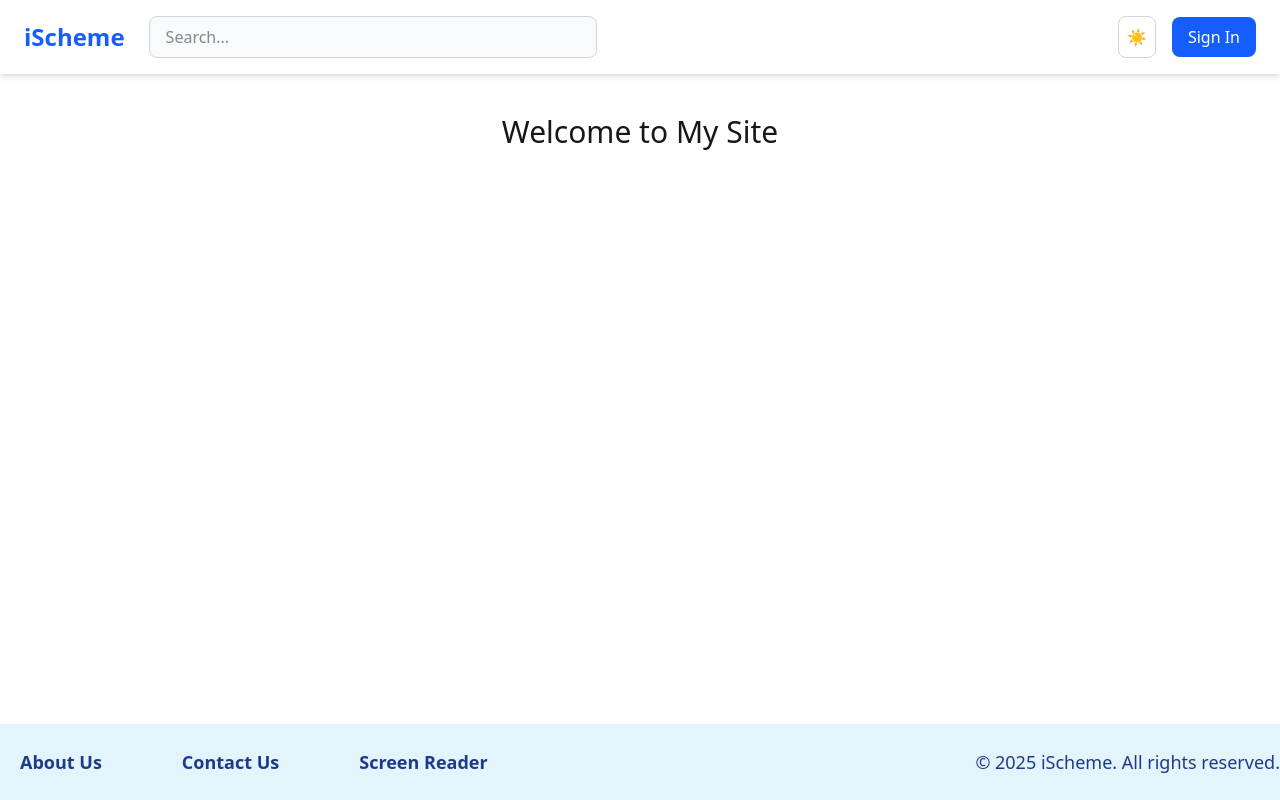
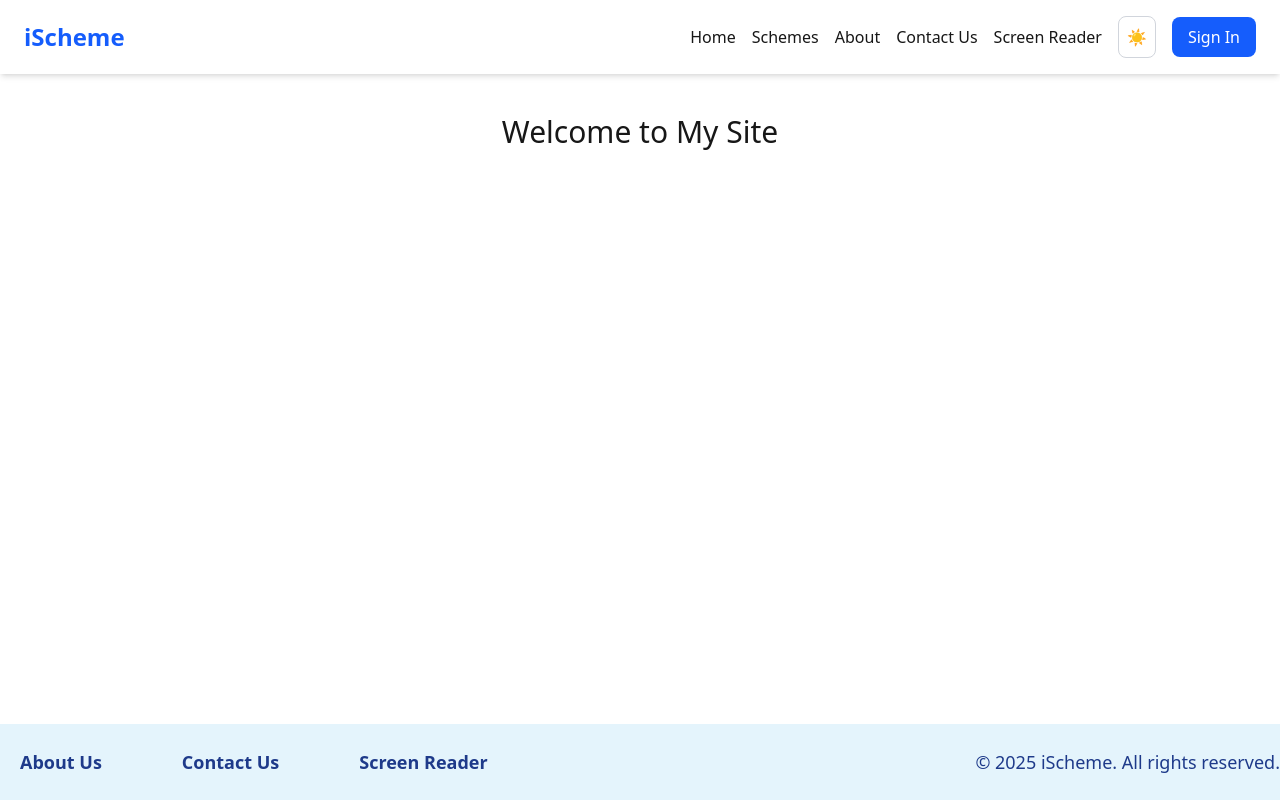
Before and after one commit to AssassinMaeve/iScheme, a Next.js app: page / in a window 1280 px wide. Built offline with nearby package versions, Linux system fonts and the light colour scheme.

Commit message:
navbar updated

```diff
--- a/package.json
+++ b/package.json
@@ -9,6 +9,7 @@
     "lint": "eslint"
   },
   "dependencies": {
+    "framer-motion": "^12.23.16",
     "next": "15.5.3",
     "next-theme": "^0.1.5",
     "next-themes": "^0.4.6",
--- a/src/app/components/NavBar.tsx
+++ b/src/app/components/NavBar.tsx
@@ -1,5 +1,6 @@
 "use client";
-
+import Link from "next/link";
+import { motion } from "framer-motion";
 import { useTheme } from "next-themes";
 import { useState, useEffect } from "react";
 
@@ -9,38 +10,64 @@ export default function Navbar() {
 
   useEffect(() => setMounted(true), []);
 
+  const navLinks = [
+                    { name: "Home", href: "/" },
+                    { name: "Schemes", href: "/schemes" },
+                    { name: "About", href: "/about" },
+                    { name: "Contact Us", href: "/contact" },
+                    { name: "Screen Reader", href: "/reader" },
+];
+
   return (
-    <nav className="flex items-center justify-between px-6 py-4 shadow-md bg-white dark:bg-gray-900">
+    <nav className="navbar flex items-center justify-between px-6 py-4 shadow-md">
       {/* Logo */}
-      <div className="text-2xl font-bold text-blue-600 dark:text-blue-400">
+      <motion.div
+        initial={{ opacity: 0, y: -20 }}
+        animate={{ opacity: 1, y: 0 }}
+        transition={{ duration: 0.6 }}
+        className="text-2xl font-bold text-blue-600 dark:text-blue-400"
+      >
         iScheme
-      </div>
-
-      {/* Search Bar */}
-      <div className="flex-1 mx-6">
-        <input
-          type="text"
-          placeholder="Search..."
-          className="w-full max-w-md px-4 py-2 rounded-lg border border-gray-300 dark:border-gray-700 bg-gray-50 dark:bg-gray-800 text-gray-900 dark:text-gray-100 focus:outline-none"
-        />
-      </div>
+      </motion.div>
 
       {/* Right Section */}
       <div className="flex items-center space-x-4">
+        {navLinks.map((link, index) => (
+          <motion.div
+            key={link.name}
+            initial={{ opacity: 0, y: -10 }}
+            animate={{ opacity: 1, y: 0 }}
+            transition={{ delay: index * 0.1, duration: 0.4 }}
+          >
+            <Link
+              href={"#"}
+              className="transition-colors duration-300 hover:text-blue-600 dark:hover:text-blue-400"
+            >
+              {link.name}
+            </Link>
+          </motion.div>
+        ))}
+
         {/* Theme Toggle */}
         {mounted && (
-          <button
+          <motion.button
+            whileHover={{ scale: 1.1 }}
+            whileTap={{ scale: 0.9 }}
             onClick={() => setTheme(theme === "light" ? "dark" : "light")}
-            className="p-2 rounded-lg border border-gray-300 dark:border-gray-700 hover:bg-gray-100 dark:hover:bg-gray-800"
+            className="p-2 rounded-lg border border-gray-300 dark:border-gray-700 hover:bg-gray-100 dark:hover:bg-gray-800 transition"
           >
             {theme === "light" ? "🌙" : "☀️"}
-          </button>
+          </motion.button>
         )}
 
         {/* Sign In */}
-        <button className="px-4 py-2 text-white bg-blue-600 rounded-lg hover:bg-blue-700">
+        <motion.button
+          whileHover={{ scale: 1.05 }}
+          whileTap={{ scale: 0.95 }}
+          className="px-4 py-2 text-white bg-blue-600 rounded-lg hover:bg-blue-700 transition"
+        >
           Sign In
-        </button>
+        </motion.button>
       </div>
     </nav>
   );
--- a/src/app/globals.css
+++ b/src/app/globals.css
@@ -20,3 +20,8 @@ body {
   font-family: var(--font-sans), Arial, Helvetica, sans-serif;
   transition: background 0.3s ease, color 0.3s ease;
 }
+
+.navbar {
+  background-color: var(--bg);
+  color: var(--text);
+}
```
Also changed, not shown: 1 other file (tests, documents, lock files or other folders).
